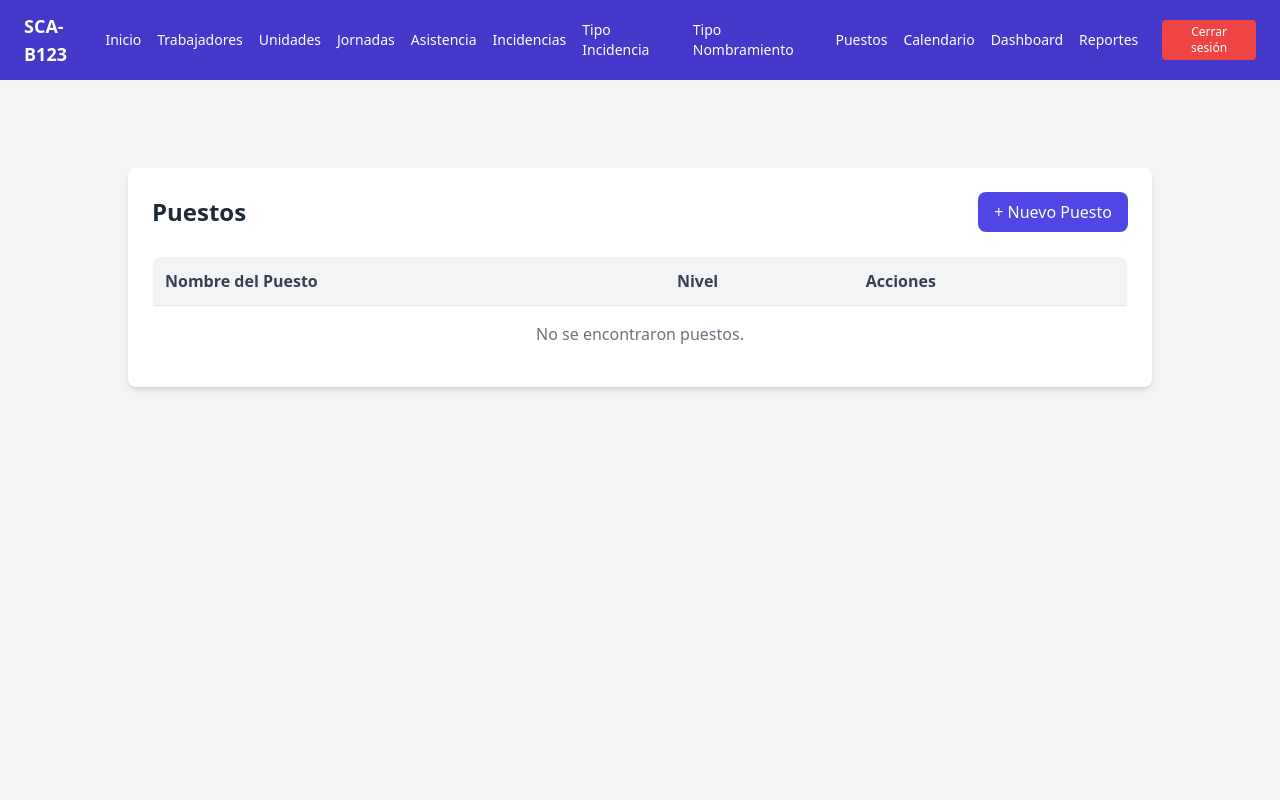
After one commit to Francisco4nt0n10/Proyecto_final, a Django app: page /puestos/ in a window 1280 px wide. The commit adds this page. Run offline with Django 5.2, Linux system fonts and the light colour scheme; the visitor is signed in with stand-in values (Sample User, id 1); data that the repository does not hold is empty; some libraries are stand-ins or nearby versions.

Commit message:
Agregar templates CRUD Puesto

```diff
--- a/core/urls.py
+++ b/core/urls.py
@@ -54,6 +54,11 @@ from .views import (
     TipoNombramientoCreateView,
     TipoNombramientoUpdateView,
     TipoNombramientoDeleteView,
+
+    PuestoListView,
+    PuestoCreateView,
+    PuestoUpdateView,
+    PuestoDeleteView,
 
 )
 
@@ -115,4 +120,14 @@ urlpatterns = [
    path("tiponombramiento/<int:pk>/eliminar/", TipoNombramientoDeleteView.as_view(), name="tiponombramiento_delete"),
 
 
+    #PUESTO
+  path("puestos/", PuestoListView.as_view(), name="puesto_list"),
+  path("puestos/nuevo/", PuestoCreateView.as_view(), name="puesto_create"),
+  path("puestos/<int:pk>/editar/", PuestoUpdateView.as_view(), name="puesto_update"),
+  path("puestos/<int:pk>/eliminar/", PuestoDeleteView.as_view(), name="puesto_delete"),
+
+
+
+
+
 ]
--- a/core/views.py
+++ b/core/views.py
@@ -10,9 +10,9 @@ from django.views.generic import ListView, CreateView, UpdateView, DeleteView
 from django.http import HttpResponse # Importado del lado HEAD para exportar CSV
 
 # Se incluyen todos los modelos de ambos lados del conflicto:
-from .models import Trabajador, UnidadAdministrativa, JornadaLaboral,RegistroAsistencia, CalendarioLaboral, Incidencia,TipoIncidencia,TipoNombramiento
+from .models import Trabajador, UnidadAdministrativa, JornadaLaboral,RegistroAsistencia, CalendarioLaboral, Incidencia,TipoIncidencia,TipoNombramiento,Puesto
 # Se incluyen todos los formularios de ambos lados del conflicto:
-from .forms import TrabajadorForm, UnidadAdministrativaForm, JornadaLaboralForm,RegistroAsistenciaForm,TipoIncidenciaForm,TipoNombramientoForm
+from .forms import TrabajadorForm, UnidadAdministrativaForm, JornadaLaboralForm,RegistroAsistenciaForm,TipoIncidenciaForm,TipoNombramientoForm,PuestoForm
 
 import csv
 from datetime import datetime
@@ -300,6 +300,35 @@ class TipoNombramientoDeleteView(LoginRequiredMixin, DeleteView):
     model = TipoNombramiento
     template_name = "tiponombramiento_delete.html"
     success_url = reverse_lazy("tiponombramiento_list")
+
+#-------PUESTO-----
+
+class PuestoListView(LoginRequiredMixin, ListView):
+    model = Puesto
+    template_name = "puesto_list.html"
+    context_object_name = "puestos"
+
+
+class PuestoCreateView(LoginRequiredMixin, CreateView):
+    model = Puesto
+    form_class = PuestoForm
+    template_name = "puesto_form.html"
+    success_url = reverse_lazy("puesto_list")
+
+
+class PuestoUpdateView(LoginRequiredMixin, UpdateView):
+    model = Puesto
+    form_class = PuestoForm
+    template_name = "puesto_form.html"
+    success_url = reverse_lazy("puesto_list")
+
+
+class PuestoDeleteView(LoginRequiredMixin, DeleteView):
+    model = Puesto
+    template_name = "puesto_delete.html"
+    success_url = reverse_lazy("puesto_list")
+
+
 #Reportes
 def reporte_asistencia(request):
     trabajadores = Trabajador.objects.all()
--- a/templates/base.html
+++ b/templates/base.html
@@ -28,6 +28,7 @@
                     <a href="{% url 'incidencia_list' %}" class="hover:underline">Incidencias</a>
                     <a href="{% url 'tipoincidencia_list' %}" class="hover:underline">Tipo Incidencia</a>
                     <a href="{% url 'tiponombramiento_list' %}" class="hover:underline">Tipo Nombramiento</a>
+                    <a href="{% url 'puesto_list' %}" class="hover:underline">Puestos</a>
                     <a href="{% url 'calendario_laboral_list' %}" class="hover:underline">Calendario</a>
                     <a href="{% url 'dashboard' %}" class="hover:underline">Dashboard</a>
                     <a href="{% url 'reporte_asistencia' %}" class="hover:underline">Reportes</a>
--- /dev/null
+++ b/templates/puesto_list.html
@@ -0,0 +1,50 @@
+{% extends "base.html" %}
+
+{% block content %}
+<div class="max-w-5xl mx-auto mt-10 bg-white shadow-md rounded-lg p-6">
+
+    <div class="flex justify-between items-center mb-6">
+        <h1 class="text-2xl font-bold text-gray-800">Puestos</h1>
+
+        <a href="{% url 'puesto_create' %}"
+           class="bg-indigo-600 text-white px-4 py-2 rounded-lg hover:bg-indigo-700 transition">
+            + Nuevo Puesto
+        </a>
+    </div>
+
+    <table class="w-full border border-gray-300 rounded-lg overflow-hidden">
+        <thead class="bg-gray-100 border-b">
+            <tr>
+                <th class="p-3 text-left font-semibold text-gray-700">Nombre del Puesto</th>
+                <th class="p-3 text-left font-semibold text-gray-700">Nivel</th>
+                <th class="p-3 text-left font-semibold text-gray-700">Acciones</th>
+            </tr>
+        </thead>
+
+        <tbody>
+        {% for puesto in puestos %}
+            <tr class="border-b hover:bg-gray-50">
+                <td class="p-3">{{ puesto.nombre_puesto }}</td>
+                <td class="p-3">{{ puesto.nivel }}</td>
+
+                <td class="p-3 space-x-3">
+                    <a href="{% url 'puesto_update' puesto.id %}"
+                       class="text-blue-600 hover:text-blue-800 font-medium">
+                        Editar
+                    </a>
+
+                    <a href="{% url 'puesto_delete' puesto.id %}"
+                       class="text-red-600 hover:text-red-800 font-medium">
+                        Eliminar
+                    </a>
+                </td>
+            </tr>
+        {% empty %}
+            <tr>
+                <td colspan="3" class="p-4 text-center text-gray-500">No se encontraron puestos.</td>
+            </tr>
+        {% endfor %}
+        </tbody>
+    </table>
+</div>
+{% endblock %}
```
Also changed, not shown: core/forms.py (+7 -1 lines), templates/puesto_delete.html (added, +27 -0 lines), templates/puesto_form.html (added, +34 -0 lines).
